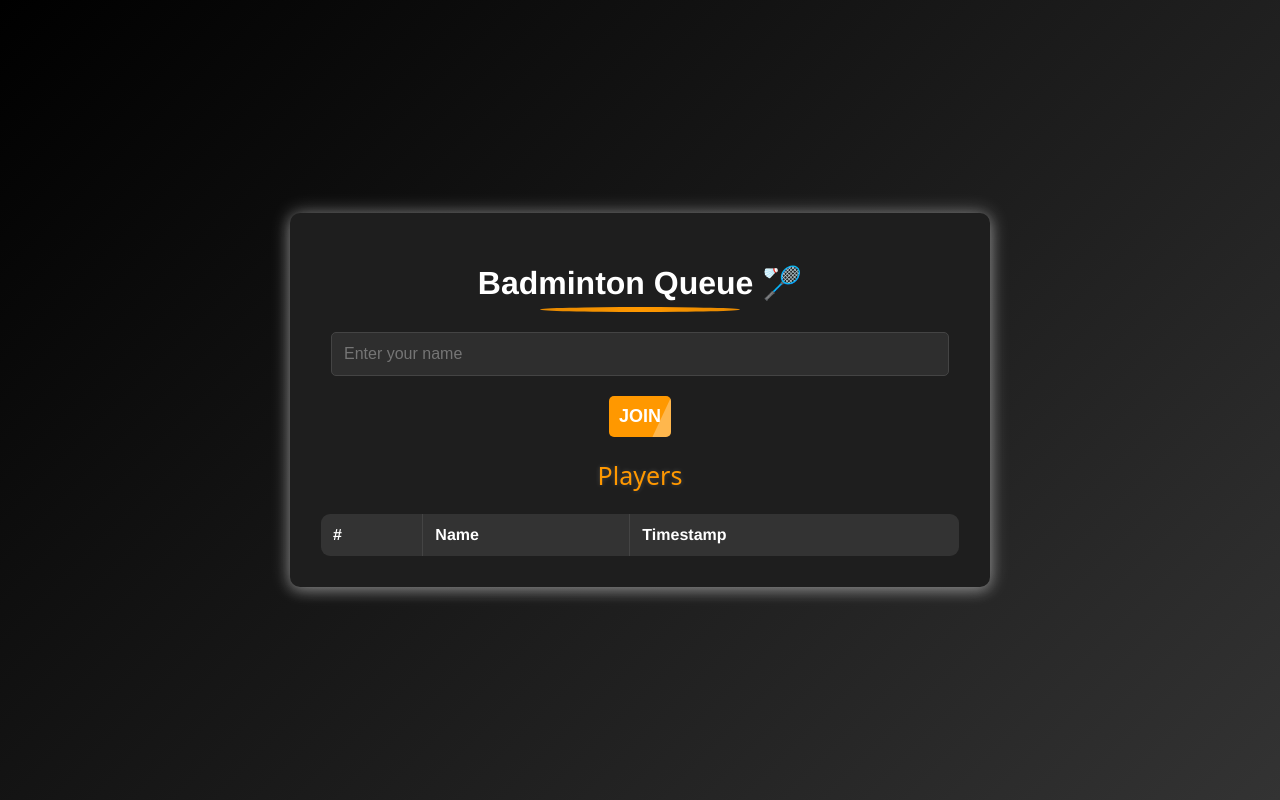
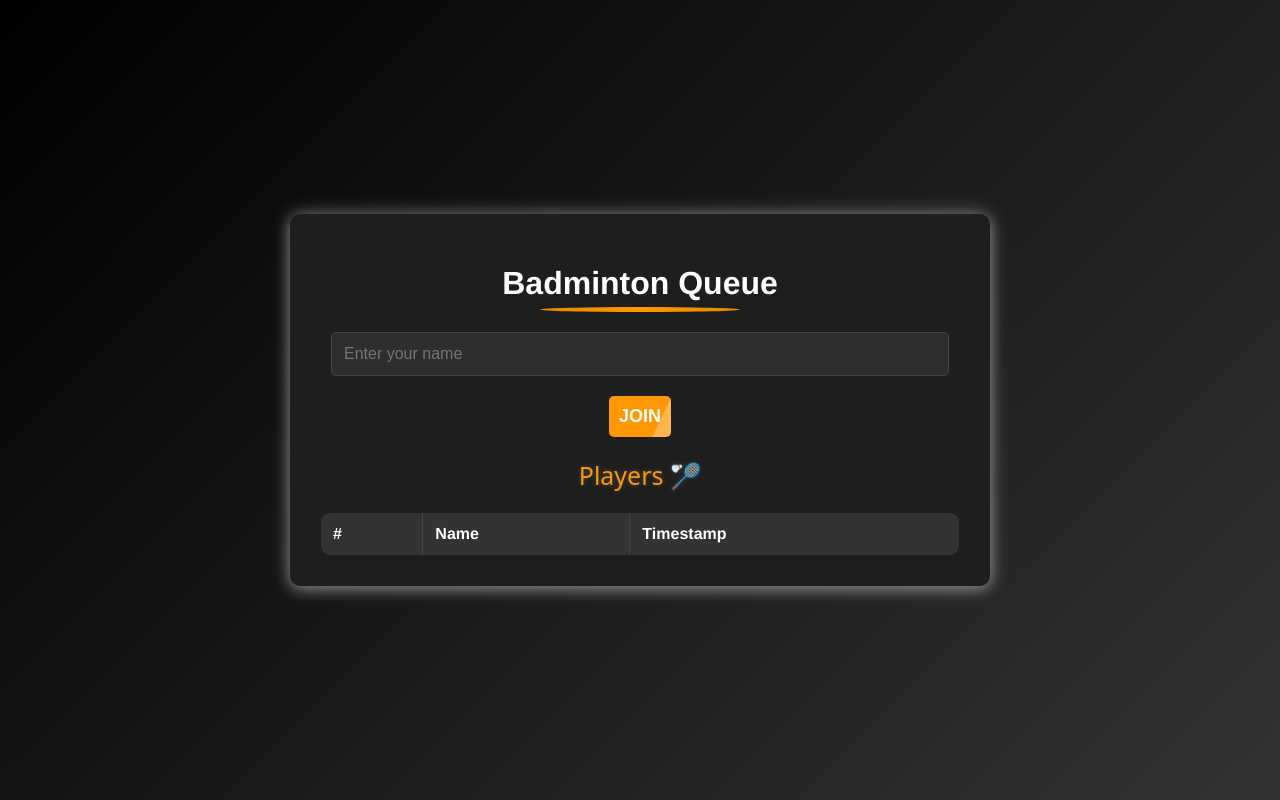
Before and after one commit to ToxicalNoob3062/badminton-queue-app, a website: page public/index.html in a window 1280 px wide. Drawn offline with Linux system fonts and the light colour scheme; no server answers; a web font is replaced by a local one.

Commit message:
added the badminton logo to the correct place.

```diff
--- a/public/index.html
+++ b/public/index.html
@@ -16,7 +16,7 @@
   </head>
   <body>
     <div class="container">
-      <h1>Badminton Queue 🏸</h1>
+      <h1>Badminton Queue</h1>
       <h2 id="currentDate"></h2>
       <input
         type="text"
@@ -26,7 +26,7 @@
       />
       <button id="joinButton">JOIN</button>
 
-      <h2 id="title-tag">Players</h2>
+      <h2 id="title-tag">Players 🏸</h2>
       <h4 id="emptyQueueMessage" class="hidden">The Queue is empty! 🪹</h4>
       <table id="queueTable">
         <thead>
```
